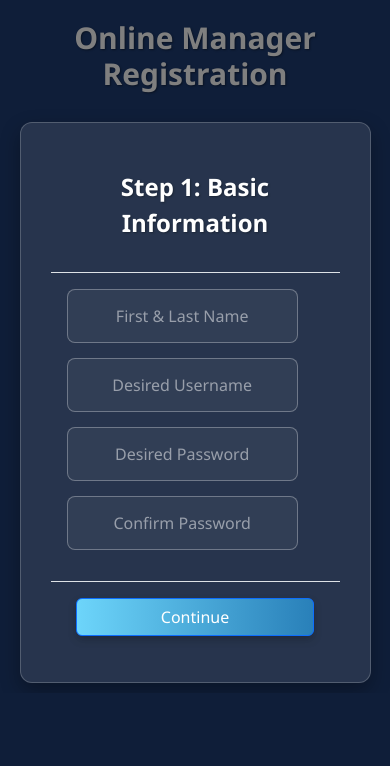
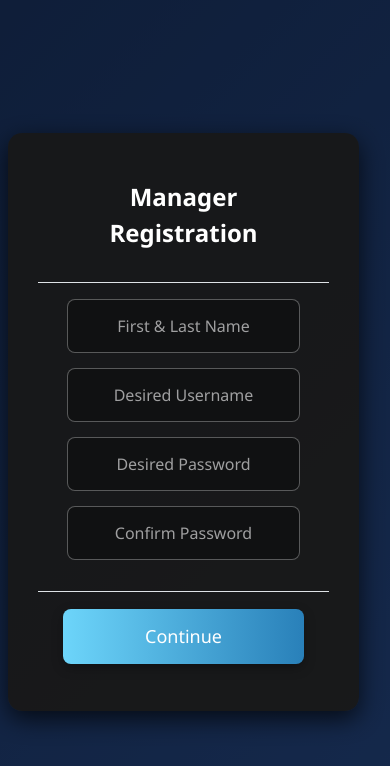
Before and after one commit to uiowaSEP2025/sep2025-project-team_001, a React (Create React App) app in the folder web_app/: page /register in a window 390 px wide. Shown: the top 766 px of the page. Built offline with nearby package versions, Linux system fonts and the light colour scheme.

Commit message:
Update styling to be better and not interfer with other pages

```diff
--- a/web_app/src/pages/Registration.js
+++ b/web_app/src/pages/Registration.js
@@ -9,10 +9,9 @@ import "./styles/Registration.css";
 import { ToastContainer, toast } from "react-toastify";
 import "react-toastify/dist/ReactToastify.css";
 
-
 function Registration() {
   const navigate = useNavigate();
-  const [step, setStep] = useState(1); // Step 1 or Step 2
+  const [step, setStep] = useState(1);
 
   const [formData, setFormData] = useState({
     name: "",
@@ -30,176 +29,181 @@ function Registration() {
   };
 
   const handleContinue = () => {
-    if (!formData.name || !formData.username || !formData.password || !formData.confirmPassword) {
+    const { name, username, password, confirmPassword } = formData;
+    if (!name || !username || !password || !confirmPassword) {
       toast.error("Please fill out all fields.");
       return;
     }
-    if (formData.password !== formData.confirmPassword) {
+    if (password !== confirmPassword) {
       toast.error("Passwords do not match!");
       return;
     }
-    if (formData.password.length < 6) {
+    if (password.length < 6) {
       toast.error("Password must be at least 6 characters long.");
       return;
     }
-    setStep(2); // Move to the next step
+    setStep(2);
   };
 
-  const handleBack = () => {
-    setStep(1); // Go back to the first step
-  };
+  const handleBack = () => setStep(1);
 
   const handleRegister = async (event) => {
     event.preventDefault();
+    const { email, phone, business_name, business_address } = formData;
 
-    // Validate step 2 fields before sending
-    if (!formData.email || !formData.phone || !formData.business_name || !formData.business_address) {
+    if (!email || !phone || !business_name || !business_address) {
       toast.error("Please fill out all fields in Step 2.");
       return;
     }
 
     const emailRegex = /^[^\s@]+@[^\s@]+\.[^\s@]+$/;
-    if (!emailRegex.test(formData.email)) {
+    const phoneRegex = /^\d{10}$/;
+
+    if (!emailRegex.test(email)) {
       toast.error("Please enter a valid email address.");
       return;
     }
 
-    const phoneRegex = /^\d{10}$/;
-    if (!phoneRegex.test(formData.phone)) {
+    if (!phoneRegex.test(phone)) {
       toast.error("Phone number must be exactly 10 digits.");
       return;
     }
 
     try {
-      const response = await axios.post(`${process.env.REACT_APP_API_URL}/register/`, {
-        name: formData.name,
-        username: formData.username,
-        password: formData.password,
-        email: formData.email,
-        phone: formData.phone,
-        business_name: formData.business_name,
-        business_address: formData.business_address,
-      });
-
-      console.log("Registration successful:", response.data);
+      const response = await axios.post(`${process.env.REACT_APP_API_URL}/register/`, formData);
       const { access, refresh } = response.data.tokens;
 
-      // Store tokens in localStorage
       localStorage.setItem("accessToken", access);
       localStorage.setItem("refreshToken", refresh);
 
-      // Redirect to dashboard
       navigate("/dashboard");
     } catch (error) {
-      console.error("Registration failed:", error.response?.data || error.message);
       toast.error("Registration failed: " + (error.response?.data || error.message));
     }
   };
 
   return (
-    <div className="page-container">
-      <h1 className="page-title">Online Manager Registration</h1>
-
-      <Modal show={step === 1} backdrop="static" keyboard={false}>
+    <div className="registration-page-container">
+      <Modal
+        show={step === 1}
+        centered
+        backdrop="static"
+        keyboard={false}
+        dialogClassName="registration-modal-dialog"
+      >
         <Modal.Header>
-          <Modal.Title>Step 1: Basic Information</Modal.Title>
+          <Modal.Title className="modal-title">Manager Registration</Modal.Title>
         </Modal.Header>
-        <Modal.Body>
+        <Modal.Body className="registration-modal-body">
           <Form>
-            <Form.Group controlId="name">
+            <Form.Group controlId="name" className="registration-form-group">
               <Form.Control
                 type="text"
                 placeholder="First & Last Name"
                 required
                 value={formData.name}
                 onChange={handleChange}
+                className="registration-form-control"
               />
             </Form.Group>
-            <Form.Group controlId="username">
+            <Form.Group controlId="username" className="registration-form-group">
               <Form.Control
                 type="text"
                 placeholder="Desired Username"
                 required
                 value={formData.username}
                 onChange={handleChange}
+                className="registration-form-control"
               />
             </Form.Group>
-            <Form.Group controlId="password">
+            <Form.Group controlId="password" className="registration-form-group">
               <Form.Control
                 type="password"
                 placeholder="Desired Password"
                 required
                 value={formData.password}
                 onChange={handleChange}
+                className="registration-form-control"
               />
             </Form.Group>
-            <Form.Group controlId="confirmPassword">
+            <Form.Group controlId="confirmPassword" className="registration-form-group">
               <Form.Control
                 type="password"
                 placeholder="Confirm Password"
                 required
                 value={formData.confirmPassword}
                 onChange={handleChange}
+                className="registration-form-control"
               />
             </Form.Group>
           </Form>
         </Modal.Body>
-        <Modal.Footer>
-          <Button variant="primary" onClick={handleContinue}>
+        <Modal.Footer className="registration-modal-footer">
+          <Button className="registration-button" variant="primary" onClick={handleContinue}>
             Continue
           </Button>
         </Modal.Footer>
       </Modal>
 
-      <Modal show={step === 2} backdrop="static" keyboard={false}>
+      <Modal
+        show={step === 2}
+        centered
+        backdrop="static"
+        keyboard={false}
+        dialogClassName="registration-modal-dialog"
+      >
         <Modal.Header>
-          <Modal.Title>Step 2: Contact & Business Info</Modal.Title>
+          <Modal.Title className="modal-title">Manager Registration</Modal.Title>
         </Modal.Header>
-        <Modal.Body>
+        <Modal.Body className="registration-modal-body">
           <Form onSubmit={handleRegister}>
-            <Form.Group controlId="email">
+            <Form.Group controlId="email" className="registration-form-group">
               <Form.Control
                 type="email"
                 placeholder="Email"
                 required
                 value={formData.email}
                 onChange={handleChange}
+                className="registration-form-control"
               />
             </Form.Group>
-            <Form.Group controlId="phone">
+            <Form.Group controlId="phone" className="registration-form-group">
               <Form.Control
                 type="tel"
                 placeholder="Phone Number"
                 required
                 value={formData.phone}
                 onChange={handleChange}
+                className="registration-form-control"
               />
             </Form.Group>
-            <Form.Group controlId="business_name">
+            <Form.Group controlId="business_name" className="registration-form-group">
               <Form.Control
                 type="text"
                 placeholder="Business Name"
                 required
                 value={formData.business_name}
                 onChange={handleChange}
+                className="registration-form-control"
               />
             </Form.Group>
-            <Form.Group controlId="business_address">
+            <Form.Group controlId="business_address" className="registration-form-group">
               <Form.Control
                 type="text"
                 placeholder="Business Address"
                 required
                 value={formData.business_address}
                 onChange={handleChange}
+                className="registration-form-control"
               />
             </Form.Group>
           </Form>
         </Modal.Body>
-        <Modal.Footer>
-          <Button variant="secondary" onClick={handleBack}>
+        <Modal.Footer className="registration-modal-footer">
+          <Button className="registration-button" variant="secondary" onClick={handleBack}>
             Back
           </Button>
-          <Button variant="success" type="submit" onClick={handleRegister}>
+          <Button className="registration-button" variant="success" type="submit" onClick={handleRegister}>
             Register
           </Button>
         </Modal.Footer>
--- a/web_app/src/pages/styles/Registration.css
+++ b/web_app/src/pages/styles/Registration.css
@@ -1,119 +1,91 @@
 html, body {
   margin: 0;
   padding: 0;
-    height: auto;
+  height: 100%;
   width: 100vw;
-    background: #1e3c72;
+  background: linear-gradient(135deg, #1e3c72, #2a5298);
   font-family: 'Segoe UI', Tahoma, Geneva, Verdana, sans-serif;
+  overflow-y: auto;
   overflow-x: hidden;
-    overflow-y: auto;
+}
+
+.registration-page-container {
+  width: 100%;
+  min-height: 100vh;
+  padding: 40px 0;
   display: flex;
   flex-direction: column;
   align-items: center;
 }
 
-  .page-container {
-    width: 100%;
-    display: flex;
-    flex-direction: column;
-    align-items: center;
-    justify-content: flex-start;
-    padding-top: 20px;
-  }
-
-  .page-title {
-    font-size: 36px;
-    font-weight: 600;
-    color: #FFFFFF !important;
-    text-align: center;
-    width: 100%;
-    margin-bottom: 20px;
-    text-shadow: 1px 1px 2px rgba(0, 0, 0, 0.4);
-  }
-
-  .modal {
-    position: relative;
-    width: 100%;
-    display: flex;
-    justify-content: center;
-  }
-
-  .modal-dialog {
-    display: flex;
-    align-items: center;
-    justify-content: center;
-    margin: 10px auto;
+.registration-modal-dialog {
+  max-width: 600px;
   width: 90%;
-    max-width: 600px;
 }
 
 .modal-content {
-    display: flex;
-    flex-direction: column;
-    align-items: center;
-    justify-content: center;
-    text-align: center;
-    background: rgba(255, 255, 255, 0.1);
-    border: 1px solid rgba(255, 255, 255, 0.2);
-    border-radius: 12px;
-    box-shadow: 0 8px 20px rgba(0, 0, 0, 0.3);
+  background: rgba(25, 25, 25, 0.95);
+  border-radius: 14px;
   padding: 30px;
-    width: 100%;
-    max-width: 800px;
-    overflow: visible;
+  color: #fff;
+  border: none;
+  box-shadow: 0 8px 25px rgba(0, 0, 0, 0.7);
 }
 
 .modal-title {
-    width: 100%;
-    text-align: center;
   font-size: 24px;
   font-weight: bold;
   color: #FFFFFF;
   margin-bottom: 15px;
-    text-shadow: 1px 1px 2px rgba(0, 0, 0, 0.3);
+  text-align: center;
 }
 
-  .modal-body {
+.registration-modal-body {
   display: flex;
   flex-direction: column;
   align-items: center;
   width: 100%;
 }
 
-  .form-group {
+.registration-form-group {
+  width: 100%;
+  margin-bottom: 15px;
+  display: flex;
+  justify-content: center;
+}
+
+.registration-form-control {
+  width: 100%;
+  max-width: 400px;
+  padding: 14px;
+  font-size: 16px;
+  border-radius: 8px;
+  border: 1px solid rgba(255, 255, 255, 0.3);
+  background: rgba(0, 0, 0, 0.3); /* darker background for contrast */
+  color: #ffffff; /* force bright white */
+  text-align: center;
+  transition: all 0.3s ease-in-out;
+}
+
+.registration-form-control:focus {
+  outline: none;
+  border-color: #6DD5FA;
+  background: rgba(255, 255, 255, 0.621);
+  box-shadow: 0 0 6px #6DD5FA;
+}
+
+.registration-form-control::placeholder {
+  color: rgba(255, 255, 255, 0.6);
+}
+
+.registration-modal-footer {
   display: flex;
   flex-direction: column;
   align-items: center;
   width: 100%;
 }
 
-  .form-control {
-    width: 100%;
-    max-width: 400px;
-    border-radius: 8px;
-    padding: 14px;
-    font-size: 16px;
-    border: 1px solid rgba(255, 255, 255, 0.3);
-    background: rgba(255, 255, 255, 0.05);
-    color: #FFFFFF;
-    transition: border-color 0.3s ease-in-out;
-    text-align: center;
-    margin-bottom: 15px;
-  }
-
-  .form-control::placeholder {
-    color: rgba(255, 255, 255, 0.5);
-    text-align: center;
-  }
-
-  .modal-footer {
-    display: flex;
-    flex-direction: column;
-    align-items: center;
-    width: 100%;
-  }
-
-  button {
+.registration-button {
   width: 100%;
   max-width: 400px;
   padding: 14px;
@@ -123,29 +95,29 @@ html, body {
   border: none;
   color: white;
   cursor: pointer;
-    box-shadow: 0 4px 8px rgba(0, 0, 0, 0.2);
+  margin: 5px 0;
+  box-shadow: 0 4px 12px rgba(0, 0, 0, 0.3);
   transition: transform 0.2s ease-in-out, box-shadow 0.2s ease-in-out;
-    text-align: center;
-    margin: 5px 0;
 }
 
-  button:hover {
-    transform: translateY(-3px);
-    box-shadow: 0 6px 12px rgba(0, 0, 0, 0.3);
+.registration-button:hover {
+  transform: translateY(-2px);
+  box-shadow: 0 6px 14px rgba(0, 0, 0, 0.5);
+  background: linear-gradient(to right, #4facfe, #00f2fe);
 }
 
 @media (max-width: 768px) {
-    .page-title {
-      font-size: 30px;
-      margin-bottom: 15px;
+  .registration-page-title {
+    font-size: 28px;
+    margin-bottom: 20px;
   }
 
-    .modal-dialog {
-      margin-top: 15px;
-      max-width: 90%;
-    }
-
-    .form-control, button {
+  .registration-form-control,
+  .registration-button {
     max-width: 90%;
   }
 }
+
+.modal-header {
+  justify-content: center !important;
+}
```
Lines whose indentation alone changed are shown as unchanged.
